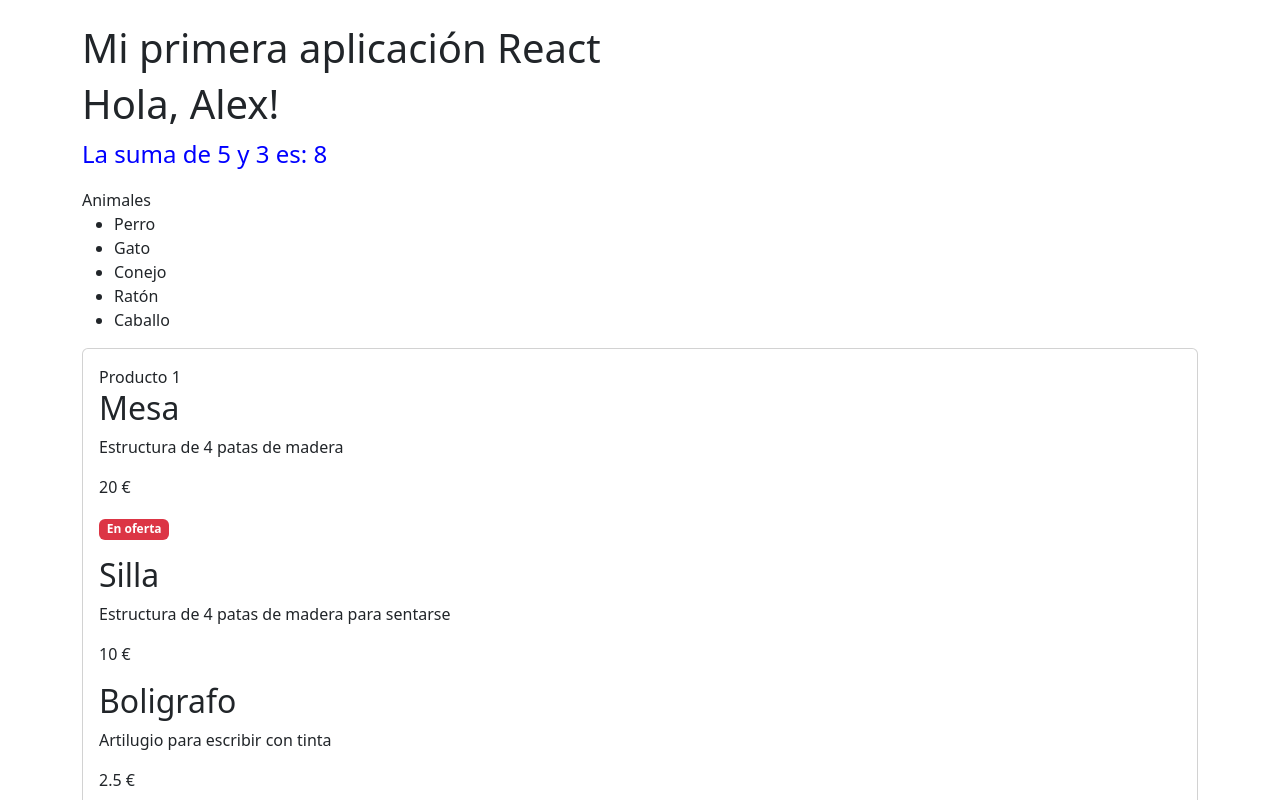
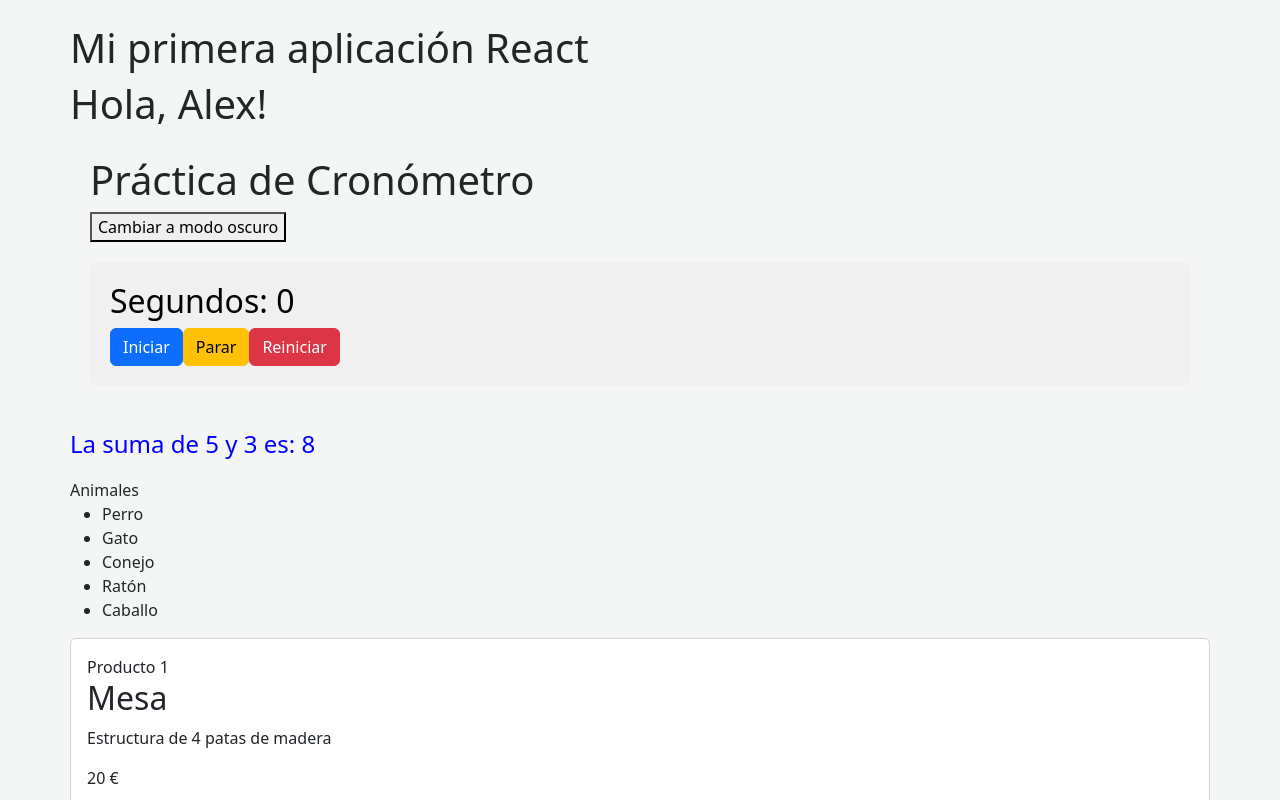
Before and after one commit to Alex230199/ProyectoReact, a React (Vite) app: page / in a window 1280 px wide. Shown: the top 800 px of the page. Built offline with nearby package versions, Linux system fonts and the light colour scheme.

Commit message:
creación del cronometro y puesta en funcionamiento

```diff
--- a/src/App.jsx
+++ b/src/App.jsx
@@ -1,10 +1,10 @@
 import { useState } from 'react'
-import heroImg from './assets/hero.png'
-import reactLogo from './assets/react.svg'
-import viteLogo from './assets/vite.svg'
 import './App.css'
 import Saludo from './components/saludo.jsx'
 import Calculadora from './components/Calculadora.jsx'
+import { Cronometro } from './components/Cronometro.jsx'
+import { TemaContext } from './components/TemaContext.js'
+
 
 
 const animales = [
@@ -23,15 +23,30 @@ const productos = [
   { id: 4, titulo: 'Lapiz', descripcion: 'Artilugio para escribir con grafito', precio: 0.50, oferta: false },
 ]
 
-
 function App() {
-
+  const [tema, setTema] = useState('claro')
+  const cambiarTema = () => {
+    setTema((temaActual) => temaActual === 'claro' ? 'oscuro' : 'claro')
+  }
 
   return (
 
-<div className="container my-4">
+<div className={`container my-4 app-shell tema-${tema}`}>
       <h1>Mi primera aplicación React</h1>
       <Saludo nombre="Alex" />
+
+
+      <TemaContext.Provider value={{ tema }}>
+        <div style = {{ padding: '20px'}}>
+    <h1> Práctica de Cronómetro</h1>
+
+      <button onClick={cambiarTema}>Cambiar a modo {tema === 'claro' ? 'oscuro' : 'claro'}
+
+      </button>
+      <Cronometro />
+        </div>
+
+      </TemaContext.Provider>
       <Calculadora />
       <div calssName = " card h-100">
       < div className= "card-body">
--- a/src/components/Cronometro.jsx
+++ b/src/components/Cronometro.jsx
@@ -1,20 +1,40 @@
-import { useState, useEffect } from 'react';
+import { useState, useEffect, useContext } from 'react';
+import { TemaContext } from './TemaContext.js';
 
 
-function Cronometro(){
+
+export function Cronometro(){
 
     const [segundos, setSegundos] = useState(0);
+    const [enMarcha, setEnMarcha] = useState(false);
+
+    const { tema } = useContext(TemaContext);
+
+    useEffect(() => {
+        let intervalo = null;
+        if (enMarcha) {
+            intervalo = setInterval(() => {
+                setSegundos((valorActual) => valorActual + 1);
+            }, 1000);
+        }
+        return () => clearInterval(intervalo);
+    }, []);
+
+    const estatusTema = {
+        backgroundColor: tema === 'oscuro' ? '#333' : '#f0f0f0',
+        color: tema === 'oscuro' ? '#fff' : '#000',
+        padding: '20px',
+        borderRadius: '8px',
+        textAlign: 'left',
+        margin: '20px 0'
+    };
 
     return(
-        < div>
+        <div style={estatusTema}>
             <h2>Segundos: {segundos}</h2>
-            <button type="start" className="btm btm-primary" onclick={() => setSegundos(segundos + 1)}>Iniciar</button>
-            <button type="stop" className="btm btm-warning" onclick={() => setSegundos(segundos)}>Parar</button>
-            <button type="reset" className="btm btm-danger" onclick={() => setSegundos(0)}>Reiniciar</button>
+            <button type="button" className="btn btn-primary" onClick={() => setEnMarcha(true)}>Iniciar</button>
+            <button type="button" className="btn btn-warning" onClick={() => setEnMarcha(false)}>Parar</button>
+            <button type="button" className="btn btn-danger" onClick={() => { setEnMarcha(false); setSegundos(0) }}>Reiniciar</button>
         </div>
     )
 }
-        </div>
-    )
-
-}
--- /dev/null
+++ b/src/components/TemaContext.js
@@ -0,0 +1,3 @@
+import { createContext } from 'react';
+
+export const TemaContext = createContext();
--- a/src/index.css
+++ b/src/index.css
@@ -0,0 +1,31 @@
+body {
+	margin: 0;
+}
+
+#root {
+	min-height: 100vh;
+}
+
+.app-shell {
+	box-sizing: border-box;
+	width: 100%;
+	max-width: none;
+	min-height: 100vh;
+    text-align: left;
+	margin: 0 !important;
+	padding: 1.5rem max(1rem, calc((100vw - 1140px) / 2));
+	color: #202824;
+	background: #f3f6f4;
+	transition: background-color 180ms ease, color 180ms ease;
+}
+
+.app-shell.tema-oscuro {
+	color: #f1f4f2;
+	background: #171d1b;
+}
+
+.app-shell.tema-oscuro .card {
+	color: #f1f4f2;
+	background: #242c29;
+	border-color: #46514c;
+}
```
